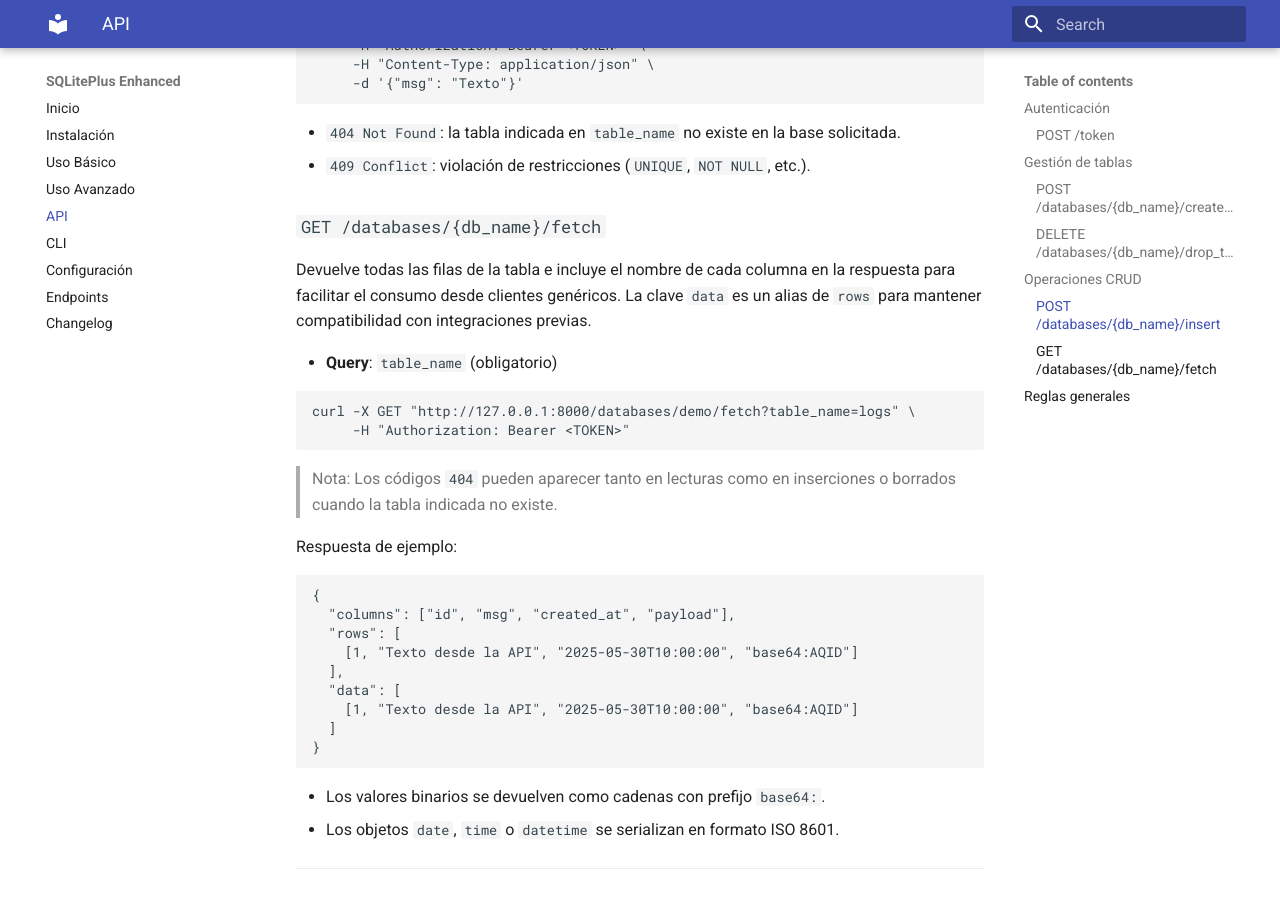
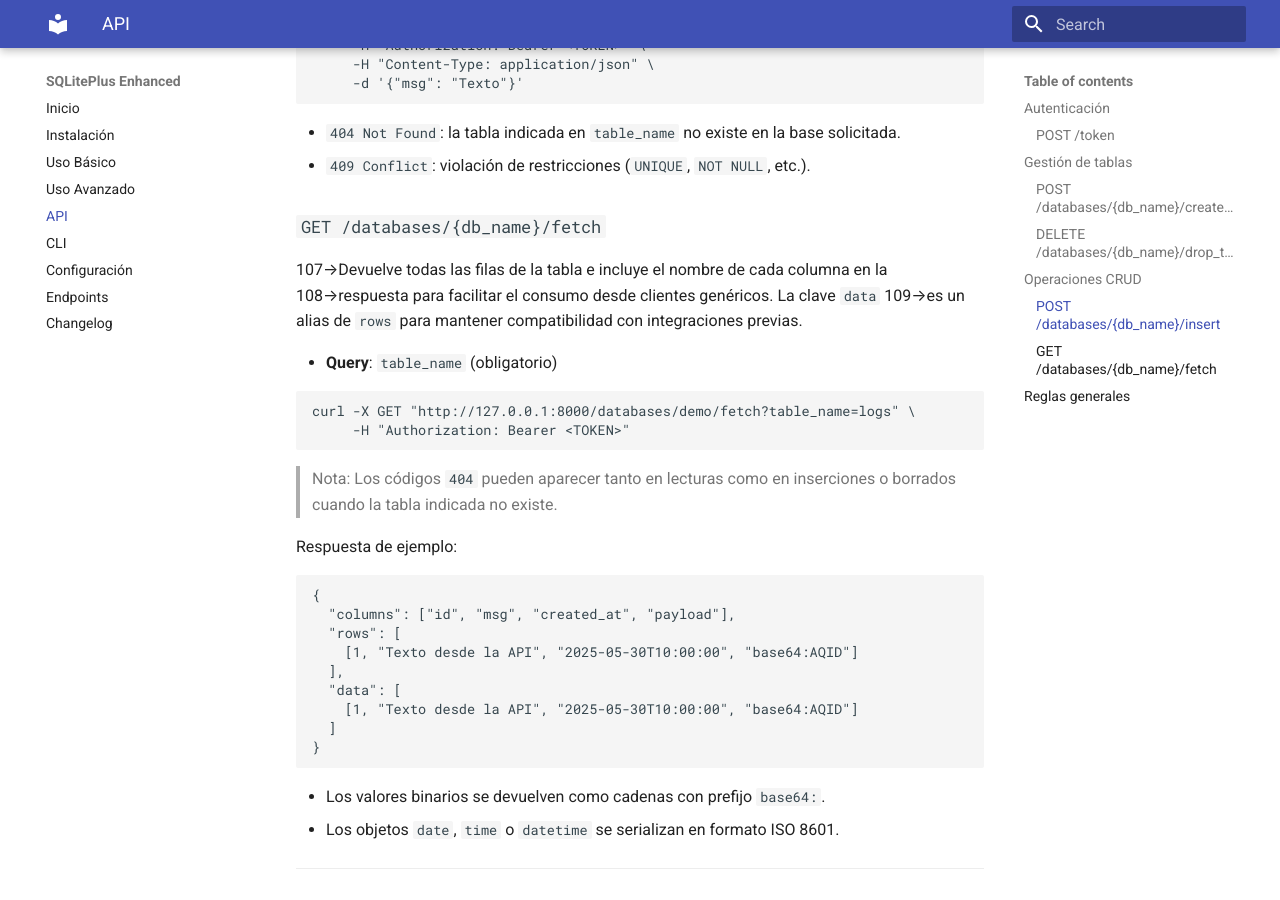
Before and after one commit to Alphonsus411/sqliteplus, an MkDocs documentation site: the page built from docs/api.md, in a window 1280 px wide and 900 px high, scrolled down 2267 px. Built offline with MkDocs 1.6.1 and Material for MkDocs 9.7.7, drawn with Linux system fonts in a browser that asks for light colours.

```diff
--- a/docs/api.md
+++ b/docs/api.md
@@ -104,9 +104,9 @@ curl -X POST "http://127.0.0.1:8000/databases/demo/insert?table_name=logs" \
 
 ### `GET /databases/{db_name}/fetch`
 
-Devuelve todas las filas de la tabla e incluye el nombre de cada columna en la
-respuesta para facilitar el consumo desde clientes genéricos. La clave ``data``
-es un alias de ``rows`` para mantener compatibilidad con integraciones previas.
+107→Devuelve todas las filas de la tabla e incluye el nombre de cada columna en la
+108→respuesta para facilitar el consumo desde clientes genéricos. La clave `data`
+109→es un alias de `rows` para mantener compatibilidad con integraciones previas.
 
 - **Query**: `table_name` (obligatorio)
 
```
